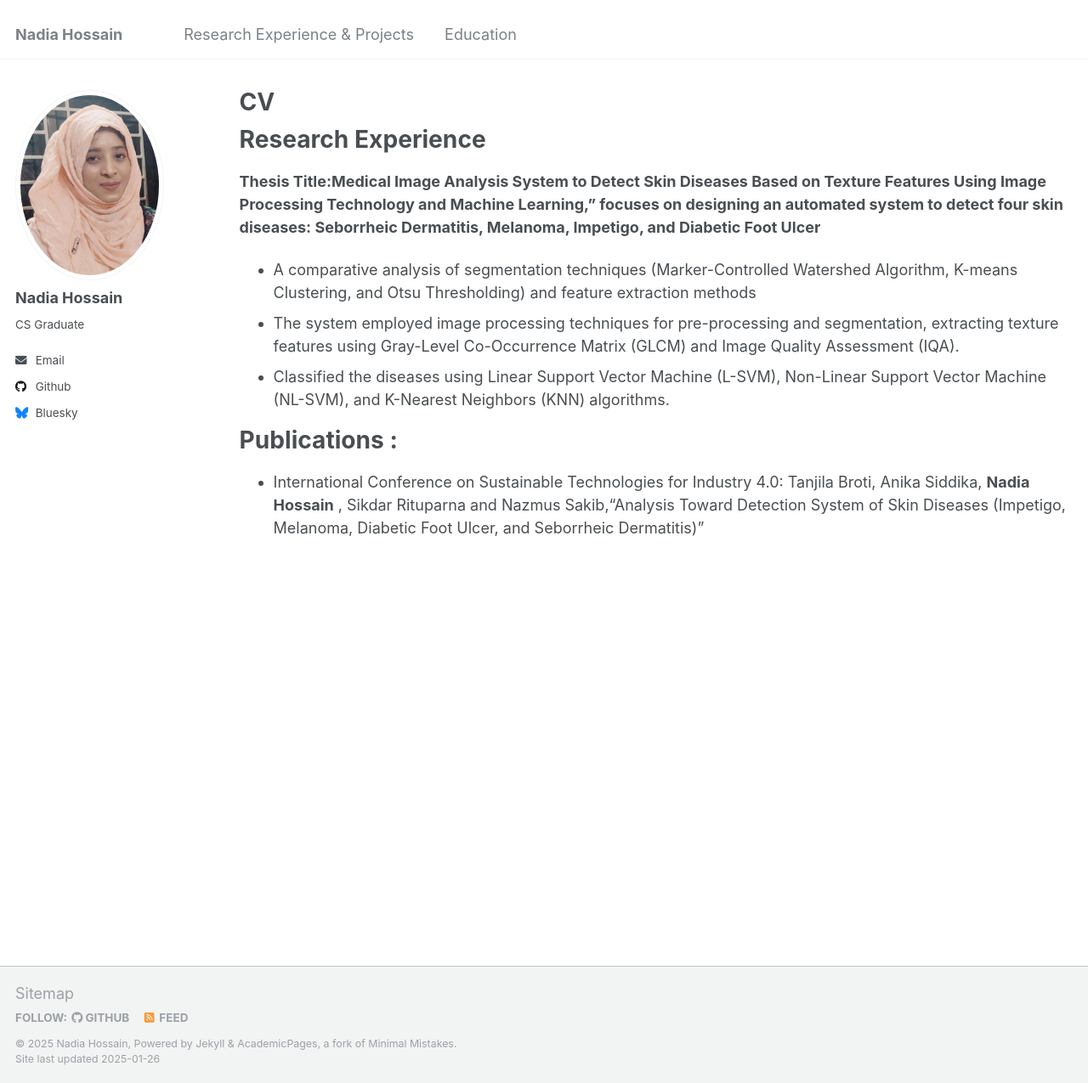
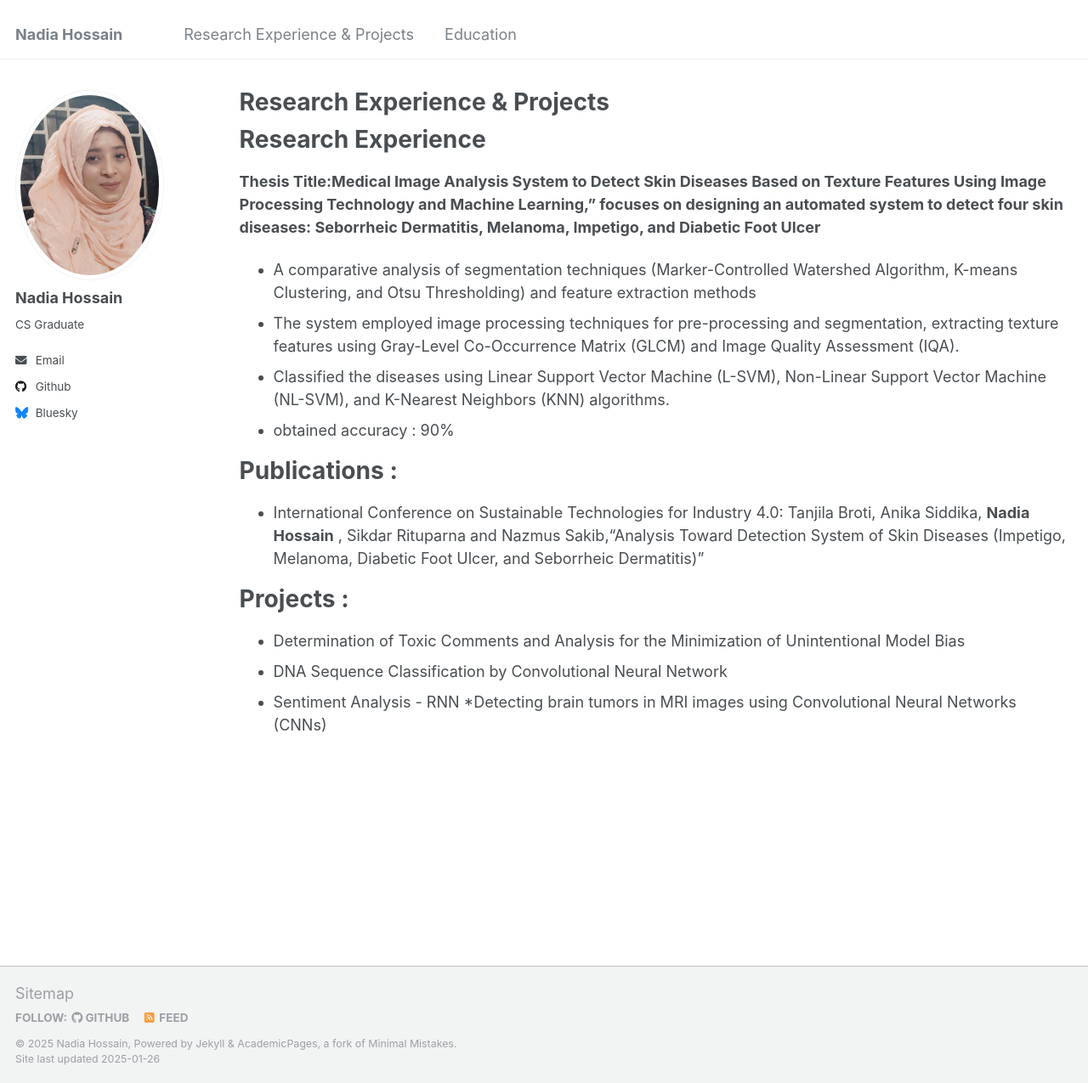
Before and after one commit to Nadia214/hnadia, a Jekyll site: the page built from _pages/cv.md, in a window 1280 px wide and 1275 px high. Shown: the whole window at 85% size. Built offline with Jekyll 4.4.1, drawn with Linux system fonts in a browser that asks for light colours.

Commit message:
Update cv.md

```diff
--- a/_pages/cv.md
+++ b/_pages/cv.md
@@ -1,6 +1,6 @@
 ---
 layout: archive
-title: "CV"
+title: "Research Experience & Projects"
 permalink: /cv/
 author_profile: true
 redirect_from:
@@ -16,7 +16,15 @@ Research Experience
 * A comparative analysis of segmentation techniques (Marker-Controlled Watershed Algorithm, K-means Clustering, and Otsu Thresholding) and feature extraction methods
 * The system employed image processing techniques for pre-processing and segmentation, extracting texture features using Gray-Level Co-Occurrence Matrix (GLCM) and Image Quality Assessment (IQA).
 *  Classified the diseases using Linear Support Vector Machine (L-SVM), Non-Linear Support Vector Machine (NL-SVM), and K-Nearest Neighbors (KNN) algorithms.
+*  obtained accuracy : 90%
 
 Publications :
 ======
 * International Conference on Sustainable Technologies for Industry 4.0: Tanjila Broti, Anika Siddika, **Nadia Hossain** , Sikdar Rituparna and Nazmus Sakib,“Analysis Toward Detection System of Skin Diseases (Impetigo, Melanoma, Diabetic Foot Ulcer, and Seborrheic Dermatitis)"
+
+Projects :
+======
+* Determination of Toxic Comments and Analysis for the Minimization of Unintentional Model Bias
+* DNA Sequence Classification by Convolutional Neural Network
+* Sentiment Analysis - RNN
+*Detecting  brain tumors in MRI images using Convolutional Neural Networks (CNNs)
```
